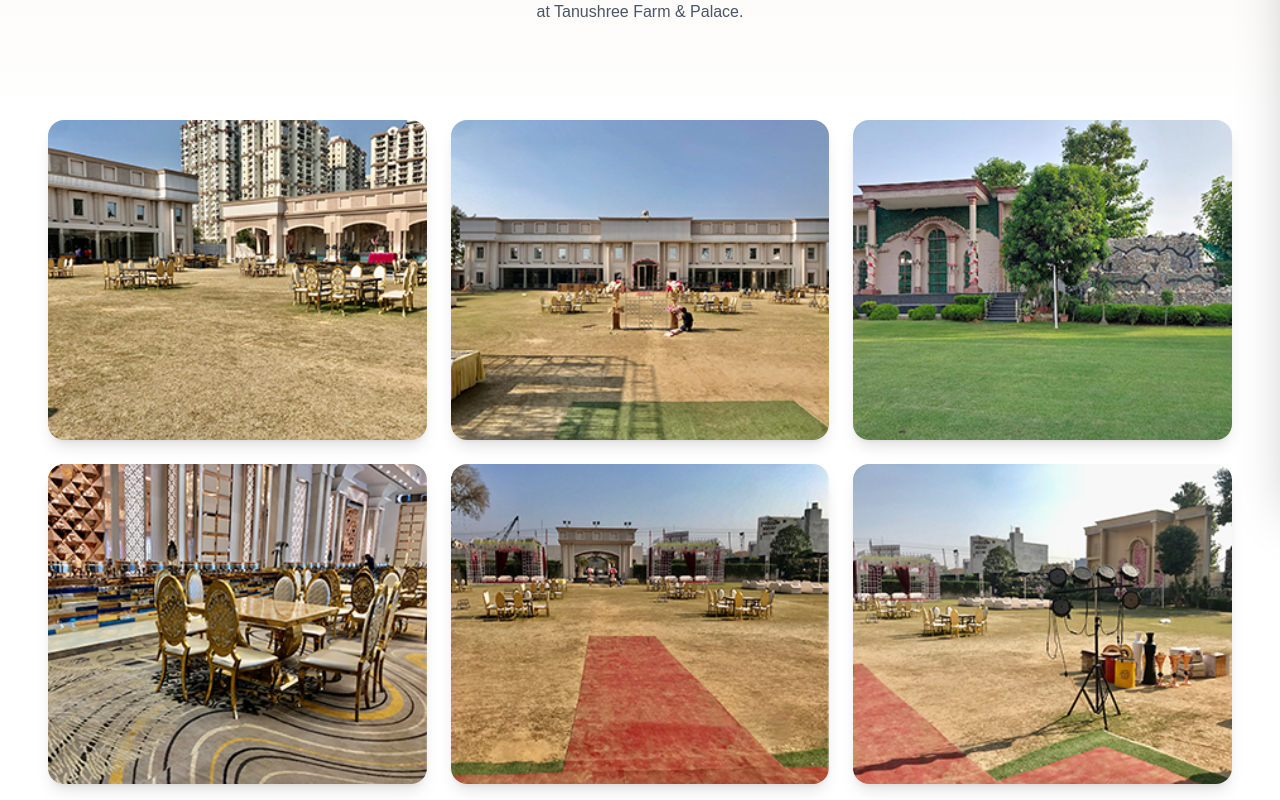
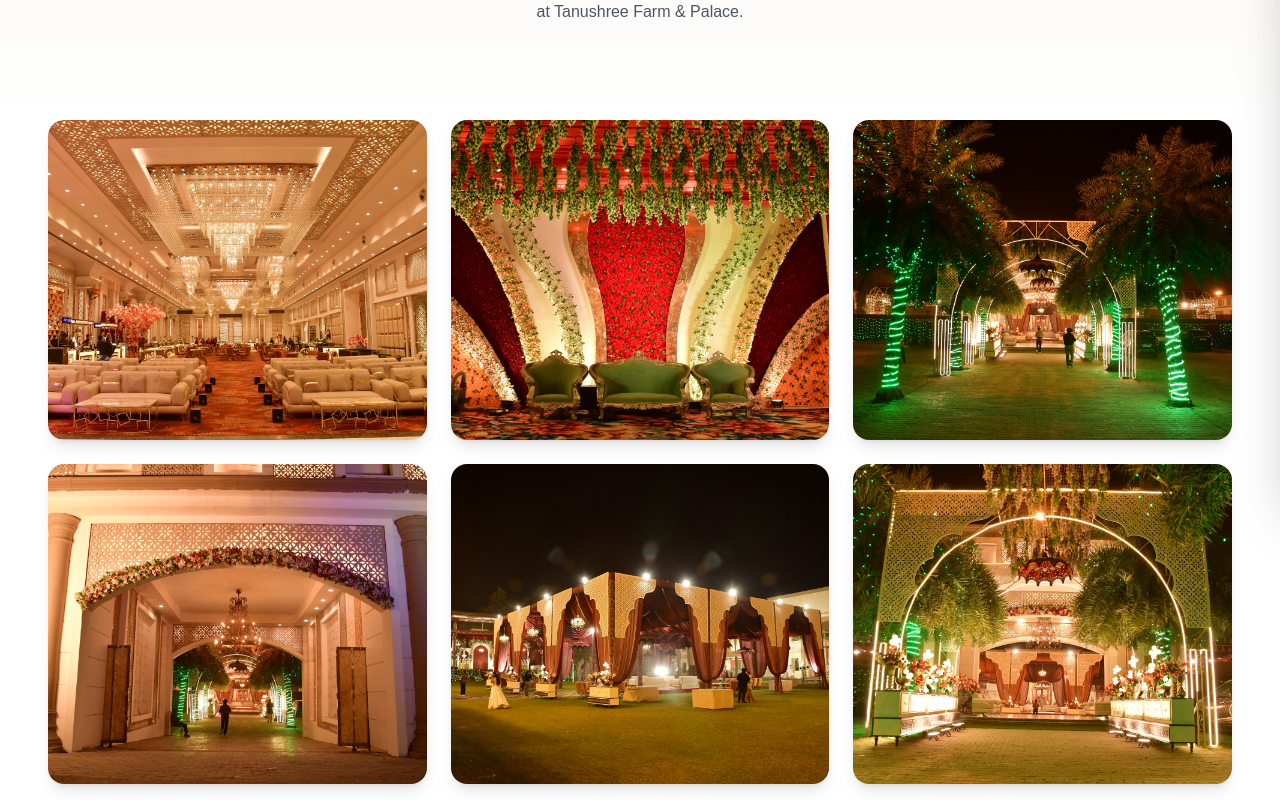
Before and after one commit to shilpa-kukreja/tanushreebanquet, a Next.js app: page /gallery in a window 1280 px wide. Shown: the part 300-1100 px from the top of the page. Built offline with nearby package versions, Linux system fonts and the light colour scheme.

Commit message:
some changes

```diff
--- a/app/gallery/page.jsx
+++ b/app/gallery/page.jsx
@@ -6,12 +6,12 @@ import Navbar from "../components/Navbar";
 import Footer from "../components/Footer";
 
 const images = [
-    "/5thEvents1.jpg",
-    "/5thEvents2.jpg",
-    "/5thEvents3.jpg",
-    "/5thEvents4.jpg",
-    "/5thEvents5.jpg",
-    "/5thEvents6.jpg",
+    "/image1 (1).jpeg",
+    "/image1 (2).jpeg",
+    "/image1 (3).jpeg",
+    "/image1 (4).jpeg",
+    "/image1 (5).jpeg",
+    "/image1 (6).jpeg",
     "/5thEvents7.jpg",
     "/5thEvents8.jpg",
     "/5thEvents9.jpg",
```
